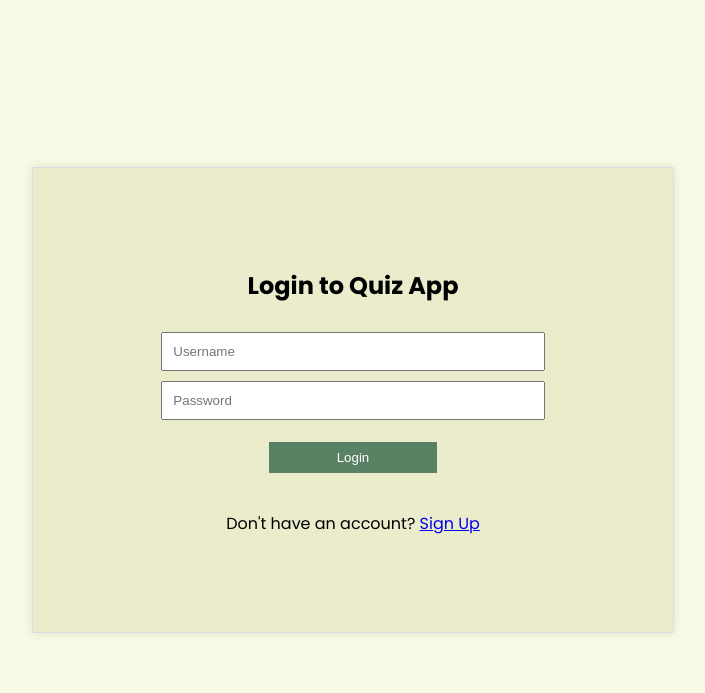
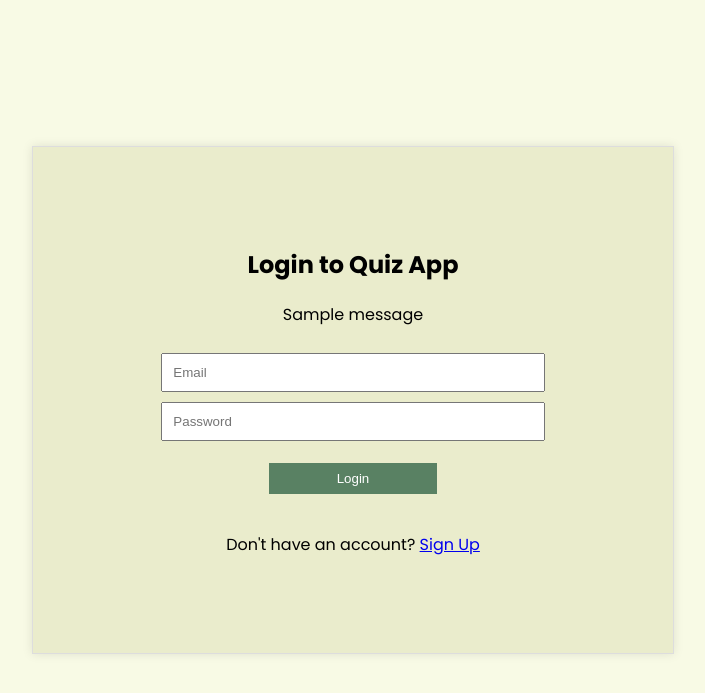
Before and after one commit to purpleX33/Quiz-app, a Flask app: page / in a window 1280 px wide. Shown: the top 693 px of the page, without its empty margins (287-992 px from the left). Run offline with Flask 3, Linux system fonts and the light colour scheme; one stand-in notice (Sample message) is shown.

Commit message:
Implement login and signup

```diff
--- a/app/app.py
+++ b/app/app.py
@@ -1,15 +1,50 @@
-from flask import Flask, render_template
-from mongo import get_quiz_questions
+from flask import Flask, render_template, request, redirect, url_for, flash, session, jsonify
+from mongo import get_quiz_questions, get_mongo_connection
 
 app = Flask(__name__)
+app.secret_key = 'your_secret_key'
 
 # Define routes
 @app.route('/')
 def login():
     return render_template('login.html')
 
-@app.route('/signup')
+@app.route('/login', methods=['POST'])
+def login_post():
+    email = request.form.get('email')
+    password = request.form.get('password')
+
+    client = get_mongo_connection()
+    db = client.quiz
+    user = db.users.find_one({"email": email})
+
+    client.close()
+
+    if user and password == user['password']:
+        session['user_id'] = str(user['_id'])
+        return redirect(url_for('genre'))
+    else:
+        flash('Invalid credentials. Please try again.')
+        return redirect(url_for('login'))
+
+@app.route('/signup', methods=['GET', 'POST'])
 def signup():
+    if request.method == 'POST':
+        email = request.json.get('email')
+        password = request.json.get('password')
+
+        client = get_mongo_connection()
+        db = client.quiz
+        existing_user = db.users.find_one({"email": email})
+
+        if existing_user:
+            client.close()
+            return jsonify({"success": False, "message": "Email already exists"})
+
+        db.users.insert_one({"email": email, "password": password})
+        client.close()
+        return jsonify({"success": True})
+
     return render_template('signup.html')
 
 @app.route('/score')
--- a/app/static/app.js
+++ b/app/static/app.js
@@ -21,9 +21,22 @@ function signup() {
     } else if (password !== confirmPassword) {
         alert('Passwords do not match');
     } else {
-        localStorage.setItem('user', JSON.stringify({ usernameEmail, password })); // Store user data in local storage
-        alert('Signup successful. You can now log in.');
-        window.location.href = 'login.html'; // Redirect to login page
+        fetch('/signup', {
+            method: 'POST',
+            headers: {
+                'Content-Type': 'application/json'
+            },
+            body: JSON.stringify({ email: usernameEmail, password: password })
+        })
+        .then(response => response.json())
+        .then(data => {
+            if (data.success) {
+                alert('Signup successful. You can now log in.');
+                window.location.href = '/';
+            } else {
+                alert('Signup failed: ' + data.message);
+            }
+        });
     }
 }
 
--- a/app/templates/login.html
+++ b/app/templates/login.html
@@ -5,14 +5,24 @@
     <meta name="viewport" content="width=device-width, initial-scale=1.0">
     <title>Login - Quiz Application</title>
     <link rel="stylesheet" href="{{ url_for('static', filename='styles.css') }}">
-    <script src="{{ url_for('static', filename='app.js') }}"></script>
 </head>
 <body>
     <div id="loginPage" class="container">
         <h2>Login to Quiz App</h2>
-        <input type="text" id="loginUsername" placeholder="Username">
-        <input type="password" id="loginPassword" placeholder="Password">
-        <button onclick="login()" class="sign-btn">Login</button>
+        {% with messages = get_flashed_messages() %}
+            {% if messages %}
+                <div class="flash-messages">
+                    {% for message in messages %}
+                        <p>{{ message }}</p>
+                    {% endfor %}
+                </div>
+            {% endif %}
+        {% endwith %}
+        <form action="{{ url_for('login_post') }}" method="post">
+            <input type="email" name="email" placeholder="Email" required>
+            <input type="password" name="password" placeholder="Password" required>
+            <button type="submit" class="sign-btn">Login</button>
+        </form>
         <p>Don't have an account? <a href="{{ url_for('signup') }}">Sign Up</a></p>
     </div>
 </body>
--- a/app/templates/signup.html
+++ b/app/templates/signup.html
@@ -13,7 +13,7 @@
         <input type="text" id="usernameEmail" placeholder="Username/Email">
         <input type="password" id="password" placeholder="Password">
         <input type="password" id="confirmPassword" placeholder="Confirm Password">
-        <button onclick="signup()" class="sign-btn" >Sign Up</button>
+        <button onclick="signup()" class="sign-btn">Sign Up</button>
         <p>Already have an account? <a href="{{ url_for('login') }}">Login</a></p>
     </div>
 </body>
```
